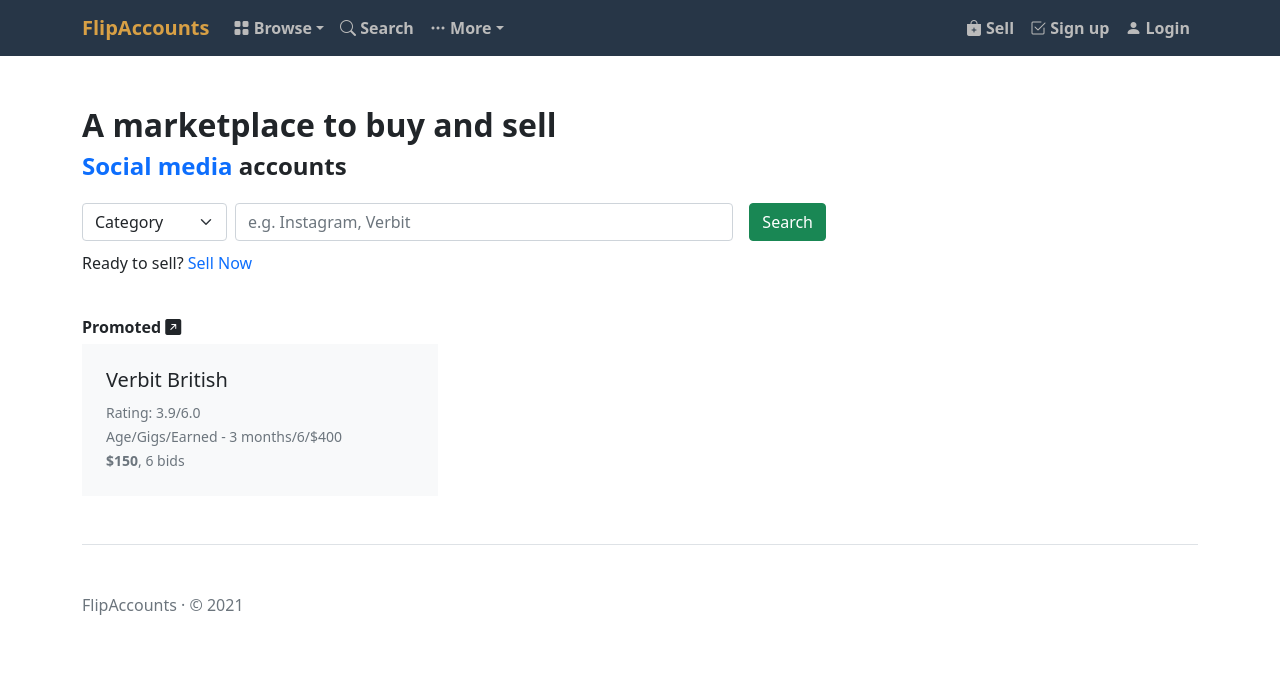
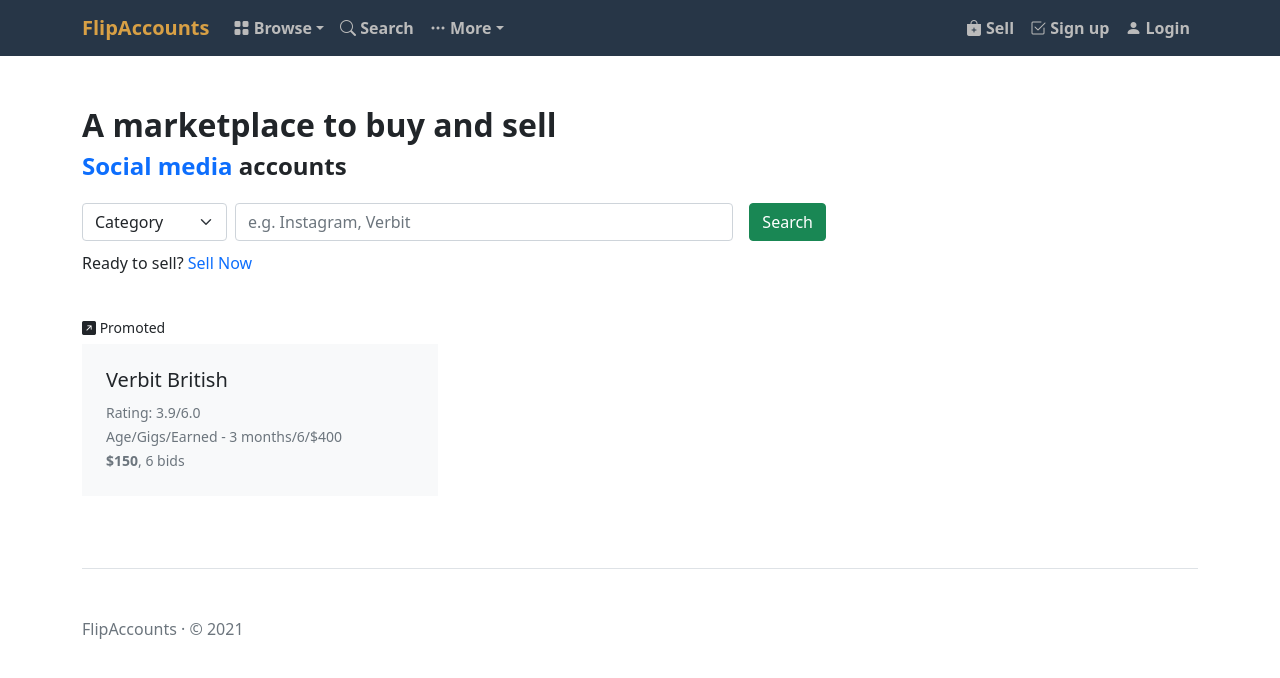
Before and after one commit to nxoo/flipaccounts, a Next.js app in the folder frontend/: page / in a window 1280 px wide. Shown: the top 678 px of the page. Built offline with nearby package versions, Linux system fonts and the light colour scheme; no server answers.

Commit message:
styled the promoted icon

```diff
--- a/frontend/pages/index.js
+++ b/frontend/pages/index.js
@@ -49,7 +49,7 @@ export default function Home() {
                 </div>
                 <p id="ready-to-sell">Ready to sell? <Link href="/sell"><a id="">Sell Now</a></Link></p>
                 <div className="advert">
-                    <span><b>Promoted</b> <span><i className="bi-arrow-up-right-square-fill"></i></span></span>
+                    <small><i className="bi-arrow-up-right-square-fill"></i> Promoted</small>
                     <div className="row">
                         <div className="col-sm-4">
                             <Link href="/link"><a style={{textDecoration: "none", color: "inherit"}}>
@@ -65,6 +65,7 @@ export default function Home() {
                         </div>
                     </div>
                 </div>
+                <br/>
             </div>
             <style jsx>{`
               #homepage-title {
@@ -101,7 +102,6 @@ export default function Home() {
 
               @media (min-width: 992px) {
                 #homepage-title {
-                  font-size: ;
                 }
 
                 #slider {
```
